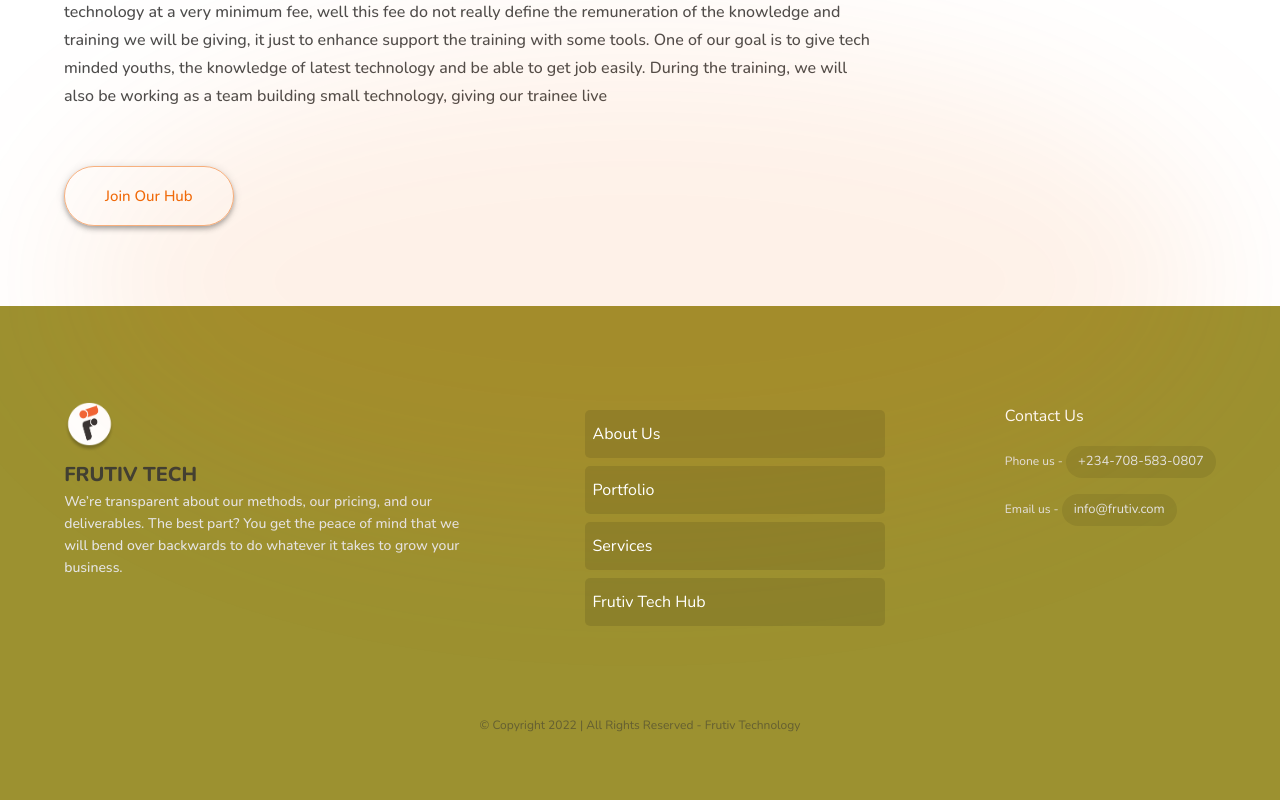
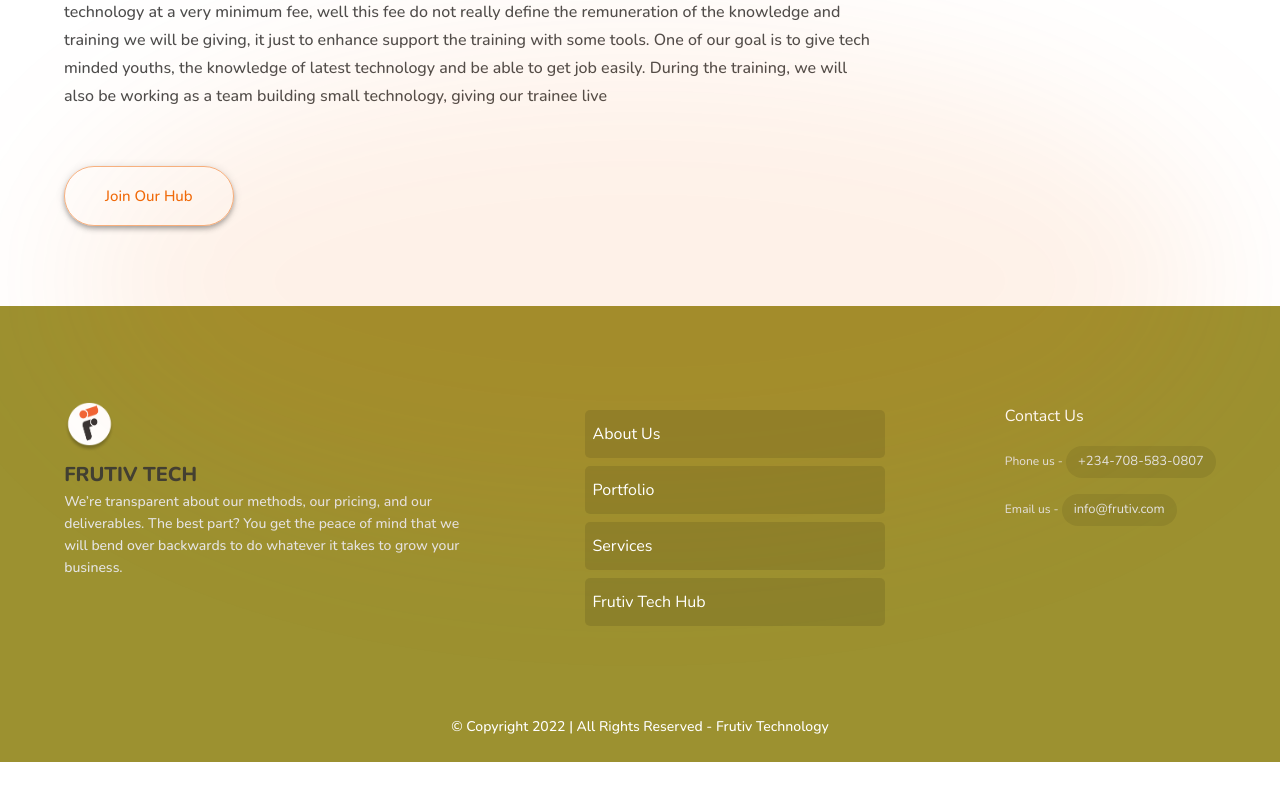
Before and after one commit to tjdibbs/frutiv, a React (Create React App) app: page /our-hub in a window 1280 px wide. Shown: the part 1022-1822 px from the top of the page. After the commit the page ends 1784 px from the top, so only its background shows below. Built offline with nearby package versions, Linux system fonts and the light colour scheme; some icons are missing.

Commit message:
wrapping

```diff
--- a/src/components/footer.tsx
+++ b/src/components/footer.tsx
@@ -30,7 +30,7 @@
   };
   return (
     <Box bgcolor={theme.palette.primary.main} className={"footer-container"}>
-      <Box className="footer-wrapper" p={3} py={"6em"}>
+      <Box className="footer-wrapper" p={3} pt={"6em"}>
         <Box
           sx={{
             display: "flex",
@@ -209,11 +209,7 @@
               </IconButton>
             </Stack>
           </Box>
-          <Typography
-            variant={"caption"}
-            textAlign={"center"}
-            color={"text.secondary"}
-          >
+          <Typography variant={"subtitle2"} textAlign={"center"} color={"#fff"}>
             &copy; Copyright 2022 | All Rights Reserved - Frutiv Technology{" "}
           </Typography>
         </Box>
--- a/src/components/topServices.tsx
+++ b/src/components/topServices.tsx
@@ -31,12 +31,14 @@
               sx={{ height: "100%", display: "grid", placeItems: "center" }}
               className={"section-card"}
             >
-              <CardMedia
-                component={"img"}
-                src={"/images/" + service.image}
-                alt={service.title}
-                sx={{ maxWidth: "80%", height: 250 }}
-              />
+              <Box height={250}>
+                <CardMedia
+                  component={"img"}
+                  src={"/images/" + service.image}
+                  alt={service.title}
+                  sx={{ maxWidth: "80%", objectFit: "fill" }}
+                />
+              </Box>
               <CardContent sx={{ textAlign: "center" }}>
                 <Typography
                   component={"div"}
@@ -51,7 +53,9 @@
                   variant={"subtitle2"}
                   fontWeight={600}
                 >
-                  {service.text.length > 150 ? service.text.substring(0, 200) + "..." : service.text}
+                  {service.text.length > 150
+                    ? service.text.substring(0, 200) + "..."
+                    : service.text}
                 </Typography>
               </CardContent>
               <CardActions>
--- a/src/pages/ContactUs/index.tsx
+++ b/src/pages/ContactUs/index.tsx
@@ -15,7 +15,6 @@
 import GetStarted from "../../components/get-started";
 import Footer from "../../components/footer";
 import { useForm } from "react-hook-form";
-
 type State = {
   name: string;
   email: string;
@@ -86,7 +85,7 @@
               </Box>
             </Box>
             <Box className={"float-right"}>
-              <img src="/images/contact-us.png" alt="contact us vector" />
+              <img src={"/images/contact-us.png"} alt="contact us vector" />
             </Box>
           </Box>
         </Box>
```
